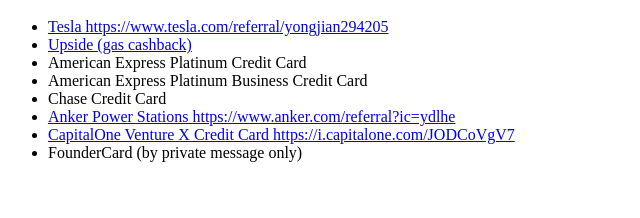
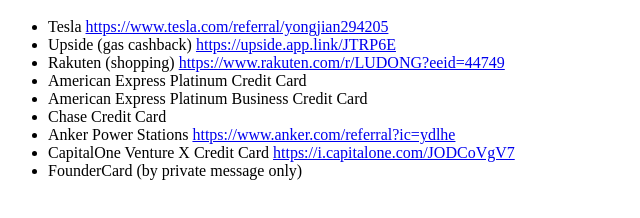
Before and after one commit to gotpals/gotpals.github.io, a plain HTML site: page refer-pals/index.html in a window 1280 px wide. Shown: the part 48-266 px from the top of the page, without its empty margins (0-640 px from the left). Drawn offline with Linux system fonts and the light colour scheme.

Commit message:
Update index.html

```diff
--- a/refer-pals/index.html
+++ b/refer-pals/index.html
@@ -6,10 +6,13 @@
     <h1>Current Referrals (10/7/2024)</h1>
     <ul>
       <li>
-        <a href="https://www.tesla.com/referral/yongjian294205">Tesla https://www.tesla.com/referral/yongjian294205</a>
+        Tesla <a href="https://www.tesla.com/referral/yongjian294205">https://www.tesla.com/referral/yongjian294205</a>
       </li>
       <li>
-        <a href="https://upside.app.link/JTRP6E">Upside (gas cashback)</a>
+        Upside (gas cashback) <a href="https://upside.app.link/JTRP6E">https://upside.app.link/JTRP6E</a>
+      </li>
+      <li>
+        Rakuten (shopping) <a href="https://www.rakuten.com/r/LUDONG?eeid=44749">https://www.rakuten.com/r/LUDONG?eeid=44749</a>
       </li>
       <li>
         American Express Platinum Credit Card
@@ -21,10 +24,10 @@
         Chase Credit Card
       </li>
       <li>
-        <a href="https://www.anker.com/referral?ic=ydlhe">Anker Power Stations https://www.anker.com/referral?ic=ydlhe</a>
+        Anker Power Stations <a href="https://www.anker.com/referral?ic=ydlhe">https://www.anker.com/referral?ic=ydlhe</a>
       </li>
       <li>
-        <a href="https://i.capitalone.com/JODCoVgV7">CapitalOne Venture X Credit Card https://i.capitalone.com/JODCoVgV7</a>
+        CapitalOne Venture X Credit Card <a href="https://i.capitalone.com/JODCoVgV7">https://i.capitalone.com/JODCoVgV7</a>
       </li>
       <!--
       <li>
```
